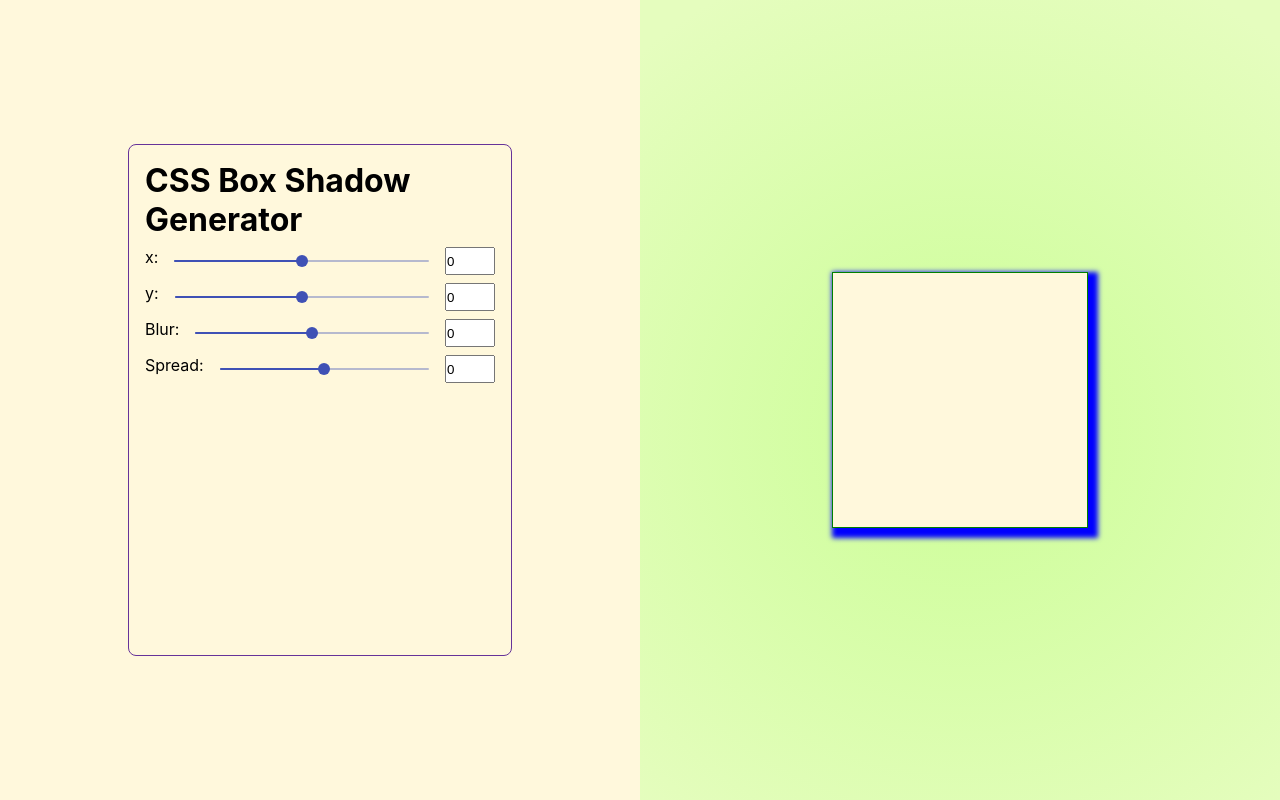
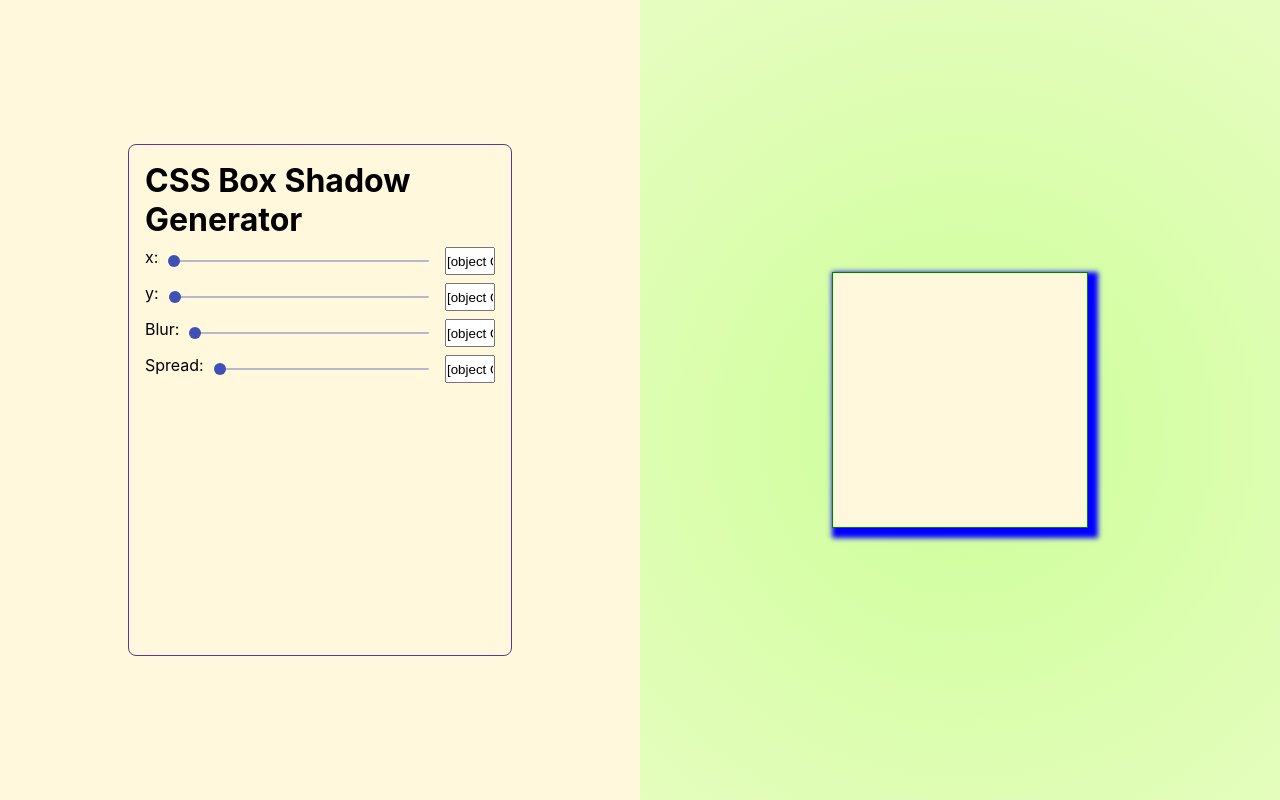
Before and after one commit to cmarioep/CSS-Generator, a React (Create React App) app: page / in a window 1280 px wide. Built offline with nearby package versions, Linux system fonts and the light colour scheme.

Commit message:
TODO: Fix context from slider components

```diff
--- a/src/App.js
+++ b/src/App.js
@@ -2,18 +2,21 @@ import Controls from './Containers/Controls';
 import InputControls from './Containers/InputControls';
 import Viewer from './Containers/Viewer';
 import Box from './Components/Box';
+import {DataProvider} from './Context/DataContext';
 
 import './App.css';
 
 function App() {
   return (
     <div className="app">
+      <DataProvider>
         <Controls>
           <InputControls/>
         </Controls>
         <Viewer>
           <Box />
         </Viewer>
+      </DataProvider>
     </div>
   );
 }
--- a/src/Components/Box.js
+++ b/src/Components/Box.js
@@ -1,6 +1,12 @@
+import { useContext } from "react";
+import {DataContext} from '../Context/DataContext';
 import './Box.css';
 
 function Box() {
+
+    const value = useContext(DataContext);
+    console.log("Desde box")
+    console.log(value)
 
     const x = 5;
     const y = 5;
--- a/src/Components/SliderInput.js
+++ b/src/Components/SliderInput.js
@@ -1,14 +1,16 @@
-import { useState } from "react";
+import { useContext } from "react";
 import { Slider } from "@material-ui/core";
 import './SliderInput.css';
+
+import {DataContext} from '../Context/DataContext';
 
 
 function SliderInput(props) {
 
-  const [value, setValue] = useState(0);
+  const [value, setValue] = useContext(DataContext);
 
   const SetValueHandler = (event, val) => {
-    setValue(val);
+    setValue(val );
   }
 
   return (
--- /dev/null
+++ b/src/Context/DataContext.js
@@ -0,0 +1,13 @@
+import { createContext, useState } from 'react';
+
+export const DataContext = createContext({});
+
+export const DataProvider = ( {children} ) => {
+    const [value, setValue] = useState({});
+
+    return(
+        <DataContext.Provider value={[value, setValue]}>
+            {children}
+        </DataContext.Provider>
+    );
+};
```
